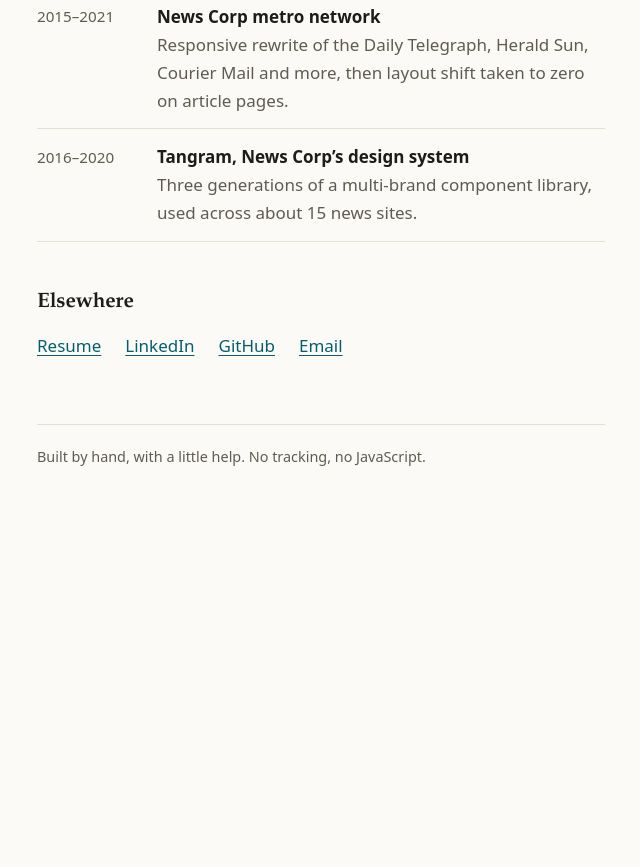
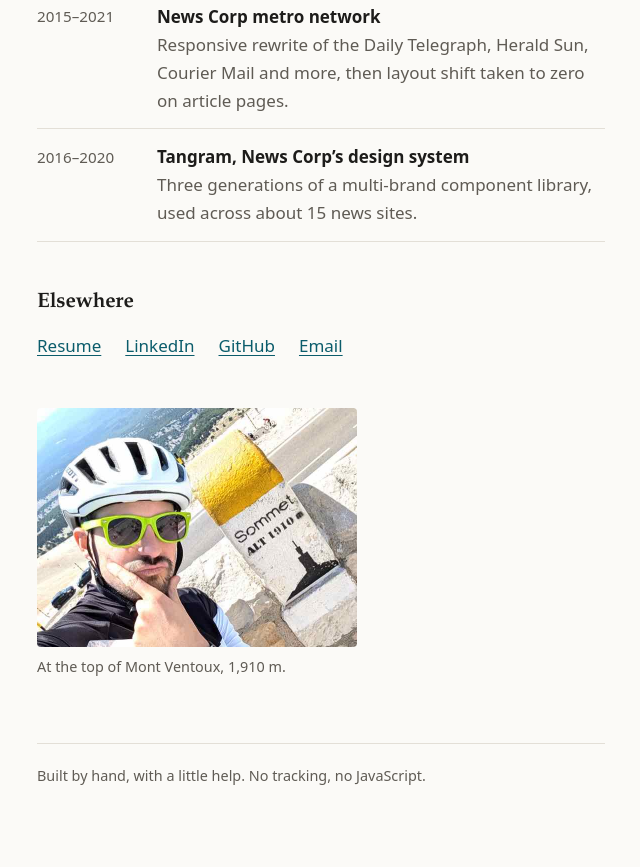
Before and after one commit to Yojimb0/pierre.pointereau.fr, a plain HTML site: page index.html in a window 1280 px wide. Shown: the part 972-1839 px from the top of the page, without its empty margins (319-959 px from the left). Before the commit the page ends 1521 px from the top, so only its background shows below. Drawn offline with Linux system fonts and the light colour scheme.

Commit message:
Add Mont Ventoux photo to the home page
Co-Authored-By: Claude Opus 5.5 <noreply@anthropic.com>

```diff
--- a/index.html
+++ b/index.html
@@ -58,6 +58,12 @@
       <li><a href="mailto:py.pointereau@gmail.com">Email</a></li>
     </ul>
 
+    <figure class="photo">
+      <img src="/img/mont-ventoux.jpg" width="640" height="478" loading="lazy" decoding="async"
+        alt="Selfie in a white cycling helmet and lime-green sunglasses, next to the yellow-topped summit marker reading Sommet, altitude 1910 m.">
+      <figcaption>At the top of Mont Ventoux, 1,910&nbsp;m.</figcaption>
+    </figure>
+
   </main>
   <footer>
     <p>Built by hand, with a little help. No tracking, no JavaScript.</p>
--- a/style.css
+++ b/style.css
@@ -166,6 +166,25 @@ a:hover {
   margin-top: 0;
 }
 
+/* A small photo near the bottom of the home page. */
+.photo {
+  max-width: 20rem;
+  margin: 3rem 0 0;
+}
+
+.photo img {
+  display: block;
+  width: 100%;
+  height: auto;
+  border-radius: 4px;
+}
+
+.photo figcaption {
+  margin-top: 0.5rem;
+  color: var(--muted);
+  font-size: 0.9rem;
+}
+
 /* The footer sits after <main>, lined up with the page's text column. */
 .page:has(+ footer) {
   padding-bottom: 0;
```
Also changed, not shown: img/mont-ventoux.jpg (added), 1 other file.
